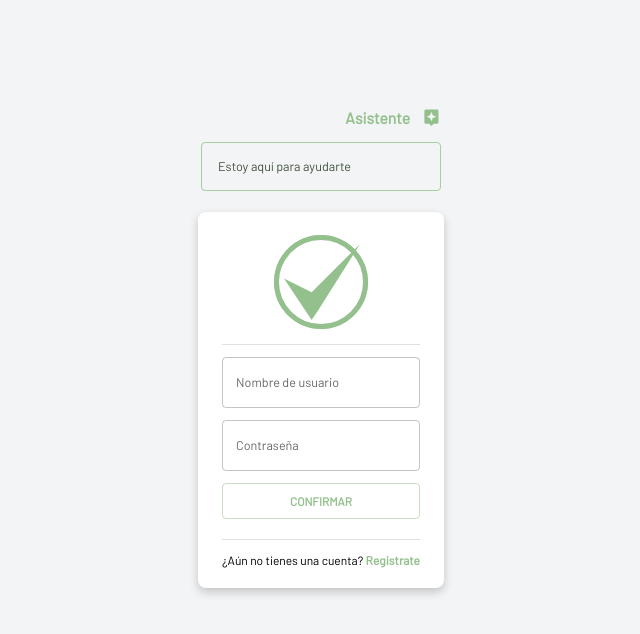
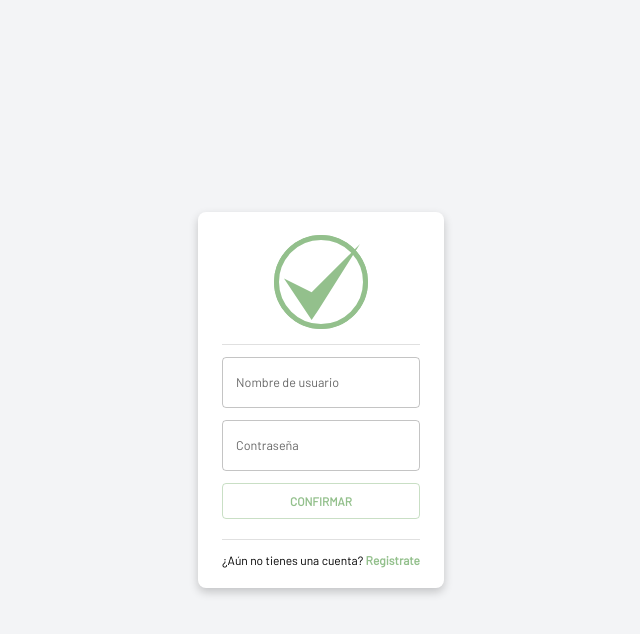
Before and after one commit to P2JN/doit, a React (Create React App) app in the folder frontend/: page /auth/login in a window 1280 px wide. Shown: the top 634 px of the page, without its empty margins (319-959 px from the left). Built offline with nearby package versions, Linux system fonts and the light colour scheme; no server answers.

Commit message:
#126-fix: z-index issues

```diff
--- a/frontend/src/layout/customPage.tsx
+++ b/frontend/src/layout/customPage.tsx
@@ -6,7 +6,7 @@ const CustomPage = (props: {
   actions?: ReactNode;
 }) => {
   return (
-    <main className="absolute inset-0 z-30 bg-white">{props.children}</main>
+    <main className="absolute inset-0 z-50 bg-white">{props.children}</main>
   );
 };
 
```
